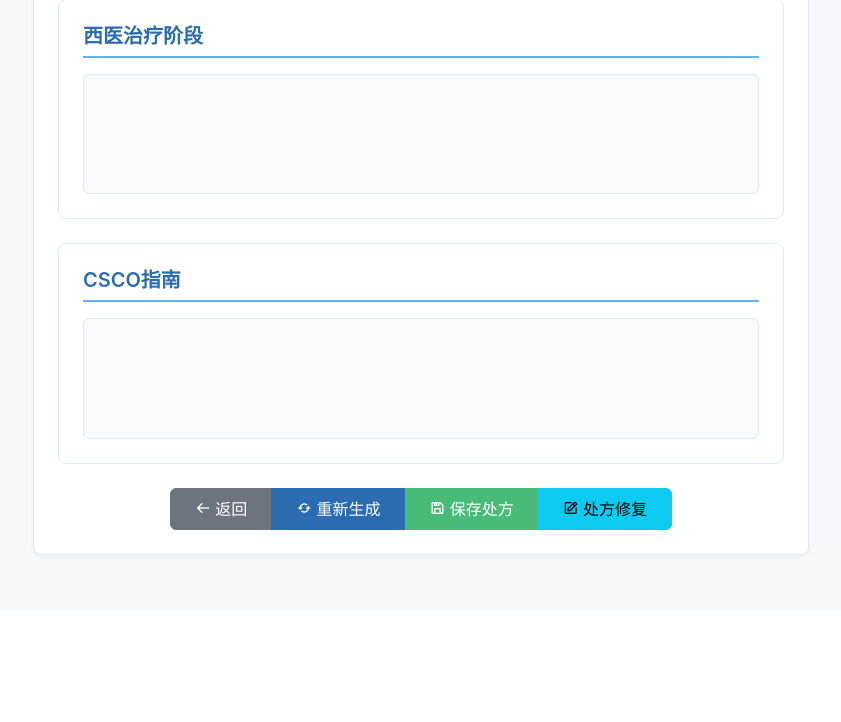
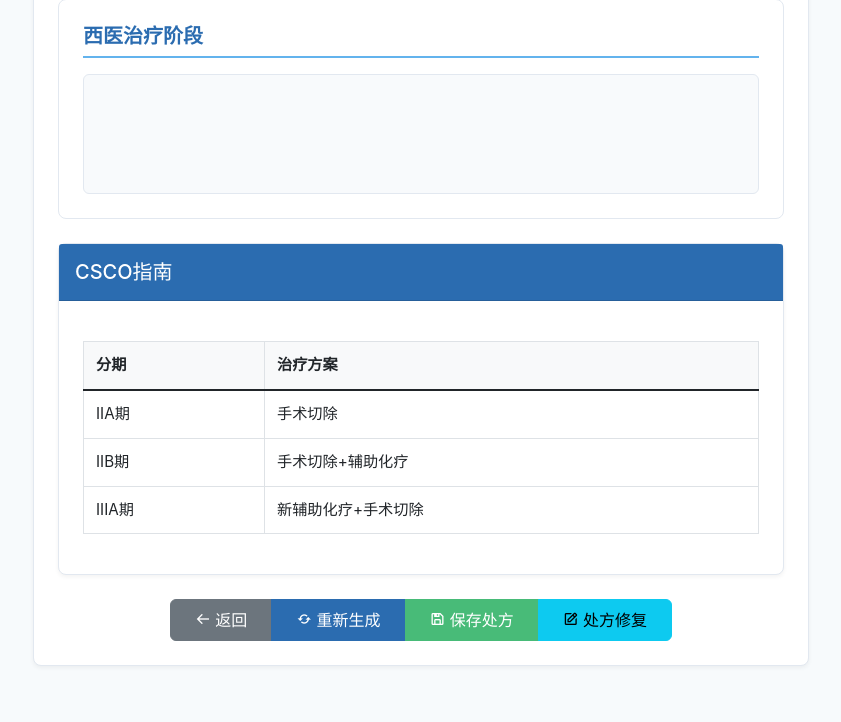
Before and after one commit to zhangxinxin234/LungCancer, a Flask app: page /prescription in a window 1280 px wide. Shown: the part 660-1382 px from the top of the page, without its empty margins (419-1260 px from the left). Before the commit the page ends 1218 px from the top, so only its background shows below. Run offline with Flask 2, Linux system fonts and the light colour scheme.

Commit message:
非小细胞肺癌-美化前端

```diff
--- a/frontend/templates/prescription.html
+++ b/frontend/templates/prescription.html
@@ -193,6 +193,35 @@
                 padding: 1rem;
             }
         }
+
+        .csco-table {
+            margin: 1rem 0;
+        }
+
+        .csco-table table {
+            width: 100%;
+            border-collapse: collapse;
+            background-color: #fff;
+            font-size: 0.95rem;
+        }
+
+        .csco-table th {
+            background-color: #f8f9fa;
+            font-weight: 600;
+            text-align: left;
+            padding: 0.75rem;
+            border: 1px solid #dee2e6;
+        }
+
+        .csco-table td {
+            padding: 0.75rem;
+            border: 1px solid #dee2e6;
+            line-height: 1.5;
+        }
+
+        .csco-table tr:hover {
+            background-color: #f8f9fa;
+        }
     </style>
 </head>
 <body>
@@ -263,10 +292,35 @@
                             </div>
                         </div>
 
-                        <div class="prescription-section">
-                            <h5 class="prescription-title">CSCO指南</h5>
-                            <div class="prescription-content" id="cscoGuidelines">
-                                <!-- CSCO指南将通过JavaScript动态填充 -->
+                        <div class="card mb-4">
+                            <div class="card-header">
+                                <h5 class="card-title mb-0">CSCO指南</h5>
+                            </div>
+                            <div class="card-body">
+                                <div class="csco-table">
+                                    <table class="table table-bordered">
+                                        <thead>
+                                            <tr>
+                                                <th>分期</th>
+                                                <th>治疗方案</th>
+                                            </tr>
+                                        </thead>
+                                        <tbody>
+                                            <tr>
+                                                <td>IIA期</td>
+                                                <td>手术切除</td>
+                                            </tr>
+                                            <tr>
+                                                <td>IIB期</td>
+                                                <td>手术切除+辅助化疗</td>
+                                            </tr>
+                                            <tr>
+                                                <td>IIIA期</td>
+                                                <td>新辅助化疗+手术切除</td>
+                                            </tr>
+                                        </tbody>
+                                    </table>
+                                </div>
                             </div>
                         </div>
 
```
